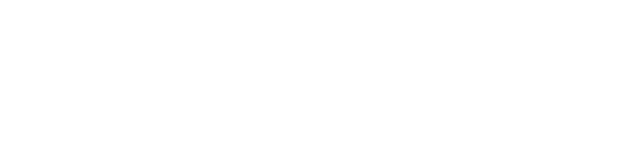
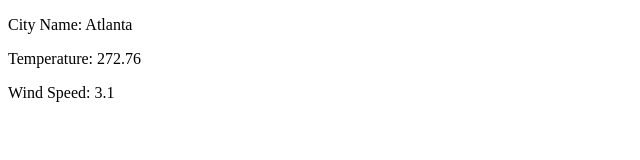
Before and after one commit to seilcho7/week_4-dom-weather, a plain HTML site: page index.html in a window 1280 px wide. Shown: the whole page, without its empty margins (0-640 px from the left). Drawn offline with Linux system fonts and the light colour scheme.

Commit message:
adds elements to show on web

```diff
--- a/index.html
+++ b/index.html
@@ -7,6 +7,9 @@
     <title>Weather</title>
 </head>
 <body>
+    <nav data-nav>
+
+    </nav>
 
     <script src="scripts/index.js"></script>
 </body>
--- a/scripts/index.js
+++ b/scripts/index.js
@@ -46,3 +46,24 @@
 // city name
 // temperature
 // wind speed
+
+const body = document.querySelector('body');
+const aDiv = document.createElement('div');
+
+body.append(aDiv);
+
+const weatherInfo = [
+   `City Name: ${atlWeather.name}`,
+   `Temperature: ${atlWeather.main.temp}`,
+   `Wind Speed: ${atlWeather.wind.speed}`,
+]
+
+weatherInfo.forEach(function (array) {
+   const aPara = document.createElement('p');
+   aPara.textContent = array;
+   aDiv.append(aPara);
+});
+
+// Bonus #1: Showing an icon
+// Write a function that accepts the entire weather object, extracts the icon information, and returns the URL for the icon.
+// Then, write a function that accepts a URL, creates DOM elements to show the image, and appends it to the page.
```
